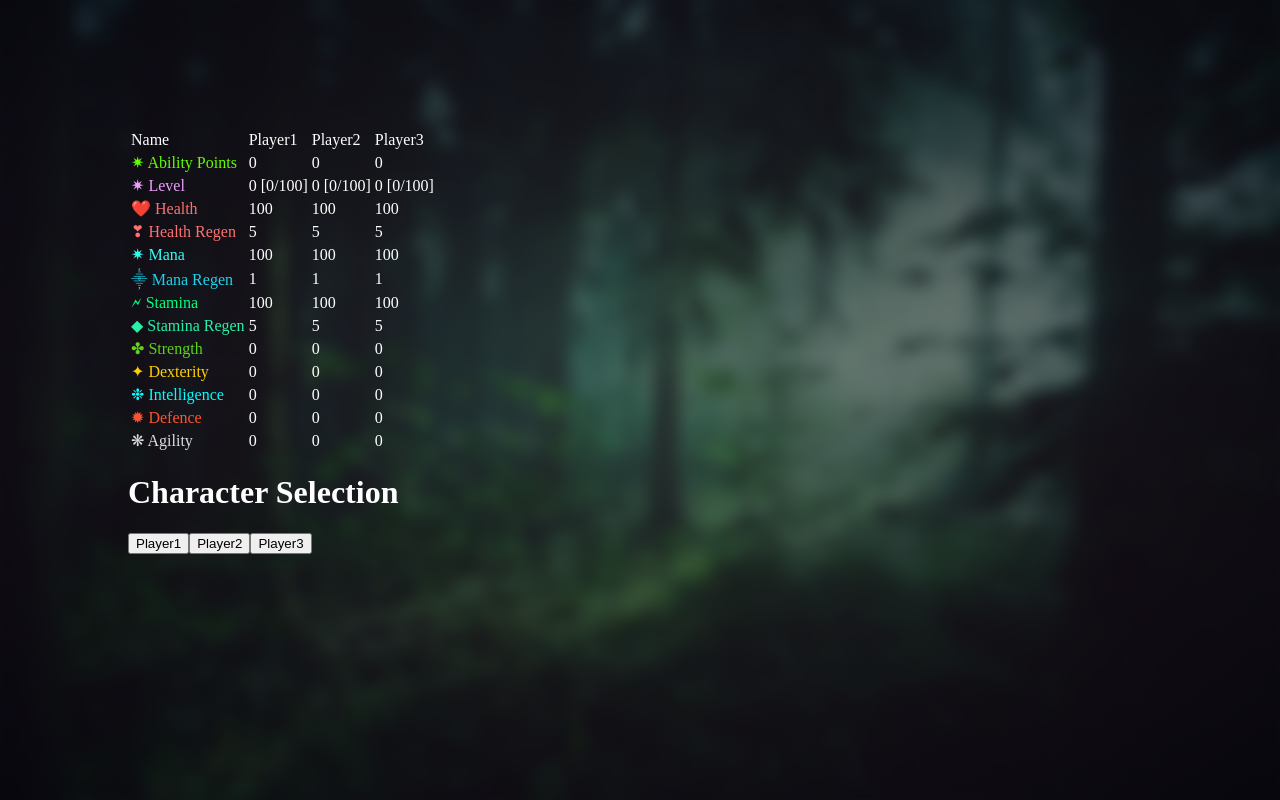
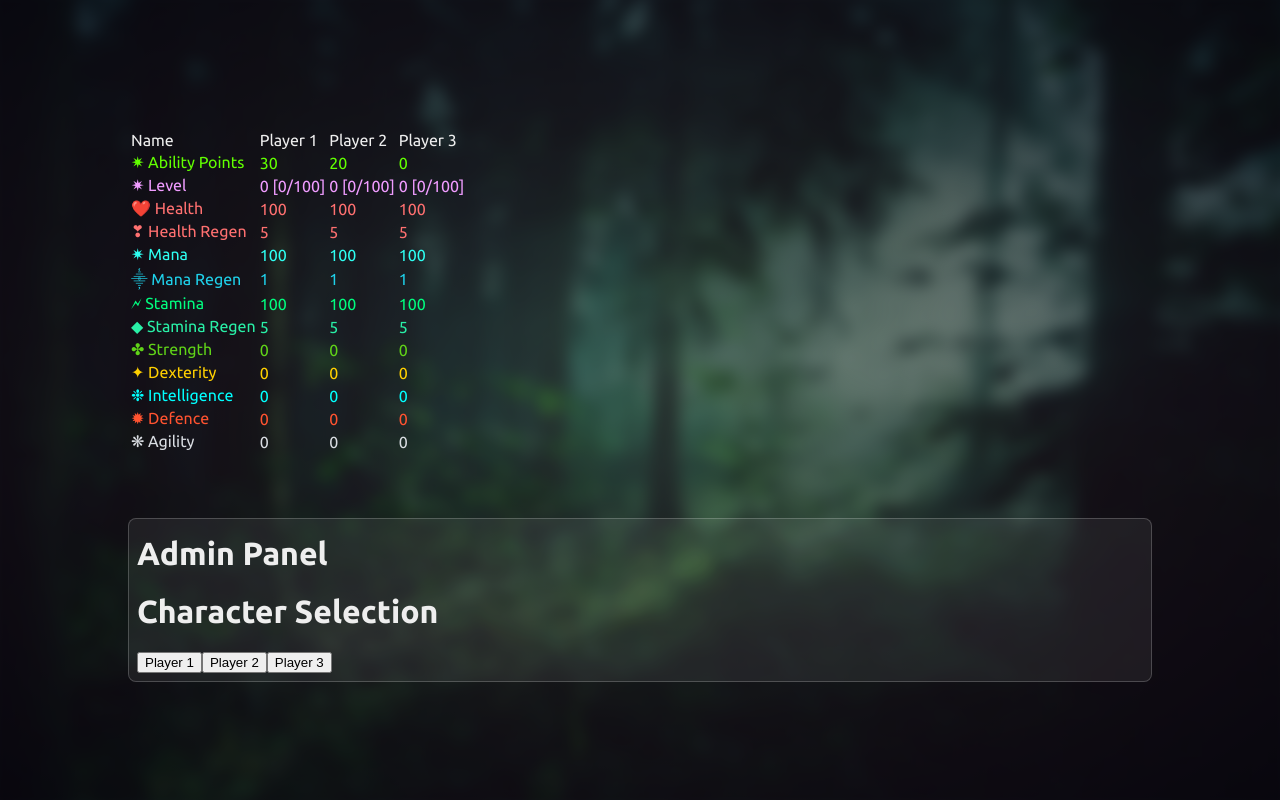
Before and after one commit to Creative0708/balancedgame2, a React (Vite) app: page / in a window 1280 px wide. Built offline with nearby package versions, Linux system fonts and the light colour scheme.

Commit message:
admin framework

```diff
--- a/src/App.tsx
+++ b/src/App.tsx
@@ -2,15 +2,22 @@ import { useState } from "react";
 import { GameContext, initializeGame } from "./game";
 import { GameDisplay } from "./game/GameDisplay";
 import { Background } from "./comp/Background";
+import { AdminPanel } from "./admin/AdminPanel";
 
-function App() {
+export default function App() {
   const [game, setGame] = useState(initializeGame());
+  const [dummy, dummyUpdate] = useState(0);
   return (
-    <GameContext.Provider value={game}>
+    <GameContext.Provider
+      value={{
+        ...game,
+        update: () => dummyUpdate(dummy + 1),
+      }}
+    >
       <Background />
       <GameDisplay />
+
+      <AdminPanel />
     </GameContext.Provider>
   );
 }
-
-export default App;
--- /dev/null
+++ b/src/admin/AdminPanel.tsx
@@ -0,0 +1,123 @@
+import { createContext, useContext, useRef, useState } from "react";
+import "./admin.css";
+import { GameContext, type GameState, type Player } from "../game";
+import NumberButton from "../comp/NumberButton";
+
+export interface AdminPanelState {
+  changeMenu(menu: Panel): void;
+
+  playerIdx: number;
+  player: Player;
+  setPlayerIdx(p: number): void;
+}
+
+export const AdminContext = createContext<AdminPanelState>(null as any);
+
+enum Panel {
+  CharacterSelection,
+  MainMenu,
+  AP,
+}
+
+export function AdminPanel() {
+  const game = useContext(GameContext);
+  const [menu, setMenu] = useState(Panel.CharacterSelection);
+
+  const [playerIdx, setPlayerIdx] = useState(0);
+
+  const admin: AdminPanelState = {
+    changeMenu: setMenu,
+
+    playerIdx,
+    player: game.players[playerIdx],
+    setPlayerIdx,
+  };
+
+  let screen;
+  switch (menu) {
+    case Panel.CharacterSelection:
+      screen = <CharacterSelection />;
+      break;
+    case Panel.MainMenu:
+      screen = <MainMenu />;
+      break;
+    case Panel.AP:
+      screen = <AP />;
+      break;
+  }
+
+  return (
+    <AdminContext value={admin}>
+      <div className="admin-panel">
+        <h1>Admin Panel</h1>
+        {screen}
+      </div>
+    </AdminContext>
+  );
+}
+
+function CharacterSelection() {
+  const game = useContext(GameContext);
+  const admin = useContext(AdminContext);
+
+  return (
+    <>
+      <h1>Character Selection</h1>
+      {game.players.map((player: Player, playerId: number) => (
+        <button
+          key={player.name}
+          onClick={() => {
+            admin.changeMenu(Panel.MainMenu);
+            admin.setPlayerIdx(playerId);
+          }}
+        >
+          {player.name}
+        </button>
+      ))}
+    </>
+  );
+}
+
+function MainMenu() {
+  const game = useContext(GameContext);
+  const admin = useContext(AdminContext);
+
+  return (
+    <>
+      <h1>Welcome to the Admin Panel! You are {admin.player.name}</h1>
+      <button onClick={() => admin.changeMenu(Panel.AP)}>AP</button>
+      <button onClick={() => {}}>Map</button>
+      <button onClick={() => {}}>Crafting</button>
+      <button onClick={() => {}}>Shop</button>
+      <button onClick={() => {}}>Game Info</button>
+      <br></br>
+      <button onClick={() => admin.changeMenu(Panel.CharacterSelection)}>
+        Back
+      </button>
+    </>
+  );
+}
+
+function AP() {
+  const game = useContext(GameContext);
+  const admin = useContext(AdminContext);
+
+  const [apAdd, setApAdd] = useState(null);
+
+  return (
+    <>
+      <h1>AP menu</h1>
+      <NumberButton min={0} defaultValue={1} onChange={setApAdd} /> <br />
+      You are about to add {apAdd} AP.
+      <button
+        onClick={() => {
+          admin.player.ap += apAdd;
+          game.update();
+        }}
+      >
+        Apply
+      </button>
+      <button onClick={() => admin.changeMenu(Panel.MainMenu)}>Back</button>
+    </>
+  );
+}
--- /dev/null
+++ b/src/admin/admin.css
@@ -0,0 +1,27 @@
+.admin-panel {
+    margin-top: 4rem;
+    > h1:first-child {
+        margin-block: 0.5rem 1rem;
+    }
+
+    background: #fff1;
+    border: 1px solid #fff3;
+    border-radius: 0.5rem;
+    padding: 0.5rem;
+}
+select {
+    font: inherit;
+    background: #fff2;
+    margin-inline: 0.5rem;
+    padding-block: 0.2rem;
+    border: none;
+    color: inherit;
+
+    > option {
+        background: #222;
+    }
+}
+
+.number-button {
+    color: red;
+}
--- /dev/null
+++ b/src/comp/NumberButton.tsx
@@ -0,0 +1,40 @@
+import { useContext, useEffect, useState, type MouseEvent } from "react";
+
+/** A button that you can click/right click to increment/decrement. */
+export default function NumberButton({
+  min,
+  max,
+  defaultValue,
+
+  onChange,
+}: {
+  min?: number;
+  max?: number;
+  defaultValue?: number;
+
+  onChange(val: number): void;
+}) {
+  const [value, setValue] = useState(defaultValue ?? 0);
+
+  useEffect(() => onChange(defaultValue), []);
+
+  function onClick(e: MouseEvent) {
+    e.preventDefault();
+
+    let change = e.button === 2 ? -1 : 1;
+    if (e.shiftKey) change *= 5;
+
+    let newValue = value + change;
+    if (newValue < min) newValue = min;
+    if (newValue > max) newValue = max;
+
+    setValue(newValue);
+    onChange(newValue);
+  }
+
+  return (
+    <button onClick={onClick} onContextMenu={onClick} className="number-button">
+      {value}
+    </button>
+  );
+}
--- a/src/game/GameDisplay.tsx
+++ b/src/game/GameDisplay.tsx
@@ -1,12 +1,12 @@
 import { useContext } from "react";
-import {useState} from "react";
+import { useState } from "react";
 import { GameContext, type Player } from ".";
+import { AdminPanel } from "../admin/AdminPanel";
 
 export function GameDisplay() {
   return (
     <div>
       <PlayerTable />
-      <Admin />
     </div>
   );
 }
@@ -15,46 +15,98 @@ function PlayerTable() {
   return (
     <table>
       <thead>
-        <TableRow title="Name" value={(player) => player.name}/>
+        <TableRow title="Name" value={(player) => player.name} />
       </thead>
       <tbody>
-        <TableRow title="✷ Ability Points" value={(player) => player.ap} titleClass="ap"/>
+        <TableRow
+          title="✷ Ability Points"
+          value={(player) => player.ap}
+          className="ap"
+        />
       </tbody>
       <tbody>
-        <TableRow title="✷ Level" value={(player) => `${player.level} [${player.xp}/100]`} titleClass="lvl"/>
+        <TableRow
+          title="✷ Level"
+          value={(player) => `${player.level} [${player.xp}/100]`}
+          className="lvl"
+        />
       </tbody>
       <tbody>
-        <TableRow title="❤️ Health" value={(player) => player.stats.hp} titleClass="hp"/>
+        <TableRow
+          title="❤️ Health"
+          value={(player) => player.stats.hp}
+          className="hp"
+        />
       </tbody>
       <tbody>
-        <TableRow title="❣ Health Regen" value={(player) => player.stats.hpregen} titleClass="hpregen"/>
+        <TableRow
+          title="❣ Health Regen"
+          value={(player) => player.stats.hpregen}
+          className="hpregen"
+        />
       </tbody>
       <tbody>
-        <TableRow title="✷ Mana" value={(player) => player.stats.mana} titleClass="mana"/>
+        <TableRow
+          title="✷ Mana"
+          value={(player) => player.stats.mana}
+          className="mana"
+        />
       </tbody>
       <tbody>
-        <TableRow title="⸎ Mana Regen" value={(player) => player.stats.manaregen} titleClass="manarg"/>
+        <TableRow
+          title="⸎ Mana Regen"
+          value={(player) => player.stats.manaregen}
+          className="manarg"
+        />
       </tbody>
       <tbody>
-        <TableRow title="🗲 Stamina" value={(player) => player.stats.stamina} titleClass="stamina"/>
+        <TableRow
+          title="🗲 Stamina"
+          value={(player) => player.stats.stamina}
+          className="stamina"
+        />
       </tbody>
       <tbody>
-        <TableRow title="◆ Stamina Regen" value={(player) => player.stats.staminaregen} titleClass="staminaregen"/>
+        <TableRow
+          title="◆ Stamina Regen"
+          value={(player) => player.stats.staminaregen}
+          className="staminaregen"
+        />
       </tbody>
       <tbody>
-        <TableRow title="✤ Strength" value={(player) => player.stats.elements[0]} titleClass="earth"/>
+        <TableRow
+          title="✤ Strength"
+          value={(player) => player.stats.elements.earth}
+          className="earth"
+        />
       </tbody>
       <tbody>
-        <TableRow title="✦ Dexterity" value={(player) => player.stats.elements[1]} titleClass="thunder"/>
+        <TableRow
+          title="✦ Dexterity"
+          value={(player) => player.stats.elements.thunder}
+          className="thunder"
+        />
       </tbody>
       <tbody>
-        <TableRow title="❉ Intelligence" value={(player) => player.stats.elements[2]} titleClass="water"/>
+        <TableRow
+          title="❉ Intelligence"
+          value={(player) => player.stats.elements.water}
+          className="water"
+        />
       </tbody>
       <tbody>
-        <TableRow title="✹ Defence" value={(player) => player.stats.elements[3]} titleClass="fire"/>
+        <TableRow
+          title="✹ Defence"
+          value={(player) => player.stats.elements.fire}
+          className="fire"
+        />
       </tbody>
       <tbody>
-        <TableRow title="❋ Agility" value={(player) => player.stats.elements[4]} titleClass="air"/>
+        <TableRow
+          title="❋ Agility"
+          value={(player) => player.stats.elements.air}
+          className="air"
+        />
       </tbody>
     </table>
   );
@@ -64,77 +116,16 @@ function TableRow(props: {
   title: string;
   value: (player: Player) => any;
 
-  titleClass?: string;
+  className?: string;
 }) {
   const game = useContext(GameContext);
 
   return (
-    <tr>
-      <td className={props.titleClass}>{props.title}</td>
+    <tr className={props.className}>
+      <td>{props.title}</td>
       {game.players.map((player) => (
         <td>{props.value(player)}</td>
       ))}
     </tr>
   );
 }
-
-let curPlayer = null;
-
-function Admin() {
-  const [menu, setMenu] = useState("Character Selection");
-
-
-  function changeMenu(newMenu: string) {
-    setMenu(newMenu);
-  }
-
-  function doSomething(event: MouseEvent) {
-      if (event.shiftKey)
-          console.log('Shift-click detected!');
-      else
-          console.log('Regular click detected!');
-  }
-
-  function setPlayer (newPlayer: Player) {
-    curPlayer = newPlayer;
-  }
-
-  if (menu === "Character Selection") {
-    const game = useContext(GameContext);
-
-    return (
-      <>
-        <h1>Character Selection</h1>
-        {game.players.map((player: Player) => (<button key={player.name} onClick={() => {
-          changeMenu("Main Menu");
-          setPlayer(player);
-        }}>{player.name}</button>))}
-      </>
-    );
-  }
-  if (menu === "Main Menu") {
-    return (
-      <>
-        <h1>Welcome to the Admin Panel! You are {curPlayer.name}</h1>
-        <button onClick={() => changeMenu("AP")}>AP</button>
-        <button onClick={() => changeMenu("Map")}>Map</button>
-        <button onClick={() => changeMenu("Crafting")}>Crafting</button>
-        <button onClick={() => changeMenu("Shop")}>Shop</button>
-        <button onClick={() => changeMenu("Game Info")}>Game Info</button>
-      </>
-    );
-  }
-  else if (menu === "AP") {
-    return (
-      <>
-        <h1>Character Menu</h1>
-        <h3>Select which one to allocate!</h3>
-        <button onClick={() => doSomething(this)}>Strength</button>
-        <button onClick={() => doSomething(this)}>Map</button>
-        <button onClick={() => doSomething(this)}>Crafting</button>
-        <button onClick={() => doSomething(this)}>Shop</button>
-        <button onClick={() => doSomething(this)}>Game Info</button>
-      </>
-    );
-  }
-}
--- a/src/game/index.ts
+++ b/src/game/index.ts
@@ -5,11 +5,11 @@ export interface GameState {
 }
 
 export function initializeGame(): GameState {
+  function makeDummyPlayer(name: string, ap = 0): Player {
     return {
-    players: [
-      {
-        name: "Player1",
-        ap: 0,
+      name,
+      ap,
+
       level: 0,
       xp: 0,
       stats: {
@@ -22,63 +22,29 @@ export function initializeGame(): GameState {
         meleedmg: 0,
         rangeddmg: 0,
         elementaldmg: 0,
-          elements: [0,0,0,0,0],
-          elementsdmg: [0,0,0,0,0],
-          elementsdef: [0,0,0,0,0],
+
+        elements: { earth: 0, thunder: 0, water: 0, fire: 0, air: 0 },
+        elementsdmg: { earth: 0, thunder: 0, water: 0, fire: 0, air: 0 },
+        elementsdef: { earth: 0, thunder: 0, water: 0, fire: 0, air: 0 },
       },
       inventory: [],
-      },
-      {
-        name: "Player2",
-        ap: 0,
-        level: 0,
-        xp: 0,
-        stats: {
-          hp: 100,
-          hpregen: 5,
-          mana: 100,
-          manaregen: 1,
-          stamina: 100,
-          staminaregen: 5,
-          meleedmg: 0,
-          rangeddmg: 0,
-          elementaldmg: 0,
-          elements: [0,0,0,0,0],
-          elementsdmg: [0,0,0,0,0],
-          elementsdef: [0,0,0,0,0],
-        },
-        inventory: [],
-      },
-      {
-        name: "Player3",
-        ap: 0,
-        level: 0,
-        xp: 0,
-        stats: {
-          hp: 100,
-          hpregen: 5,
-          mana: 100,
-          manaregen: 1,
-          stamina: 100,
-          staminaregen: 5,
-          meleedmg: 0,
-          rangeddmg: 0,
-          elementaldmg: 0,
-          elements: [0,0,0,0,0],
-          elementsdmg: [0,0,0,0,0],
-          elementsdef: [0,0,0,0,0],
-        },
-        inventory: [],
-      },
-    ],
+    };
+  }
+
+  const player1 = makeDummyPlayer("Player 1", 30);
+  const player2 = makeDummyPlayer("Player 2", 20);
+  const player3 = makeDummyPlayer("Player 3");
+
+  return {
+    players: [player1, player2, player3],
   };
 }
 
 export interface Player {
   name: string;
-  ap: 0;
-  level: 0;
-  xp: 0;
+  ap: number;
+  level: number;
+  xp: number;
   stats: PlayerStats;
   inventory: Item[];
 }
@@ -93,6 +59,15 @@ export interface Modifier {
   type: "percentage" | "flat";
   value: number;
 }
+
+export interface ElementMap<Value> {
+  earth: Value;
+  thunder: Value;
+  water: Value;
+  fire: Value;
+  air: Value;
+}
+export type Element = keyof ElementMap<unknown>;
 
 export interface PlayerStats {
   hp: number;
@@ -113,11 +88,13 @@ export interface PlayerStats {
 
   elementaldmg: number;
 
-  elements: [number,number,number,number,number];
+  elements: ElementMap<number>;
 
-  elementsdmg: [number,number,number,number,number];
+  elementsdmg: ElementMap<number>;
 
-  elementsdef: [number,number,number,number,number];
+  elementsdef: ElementMap<number>;
 }
 
-export const GameContext: Context<GameState> = React.createContext(null as any);
+export const GameContext = React.createContext<GameState & { update(): void }>(
+  null as any,
+);
--- a/src/index.css
+++ b/src/index.css
@@ -11,5 +11,7 @@ body {
 
 body {
     padding: 8rem;
-    color: white;
+
+    font: 1rem "Ubuntu";
+    color: #eee;
 }
```
Lines whose indentation alone changed are shown as unchanged.
